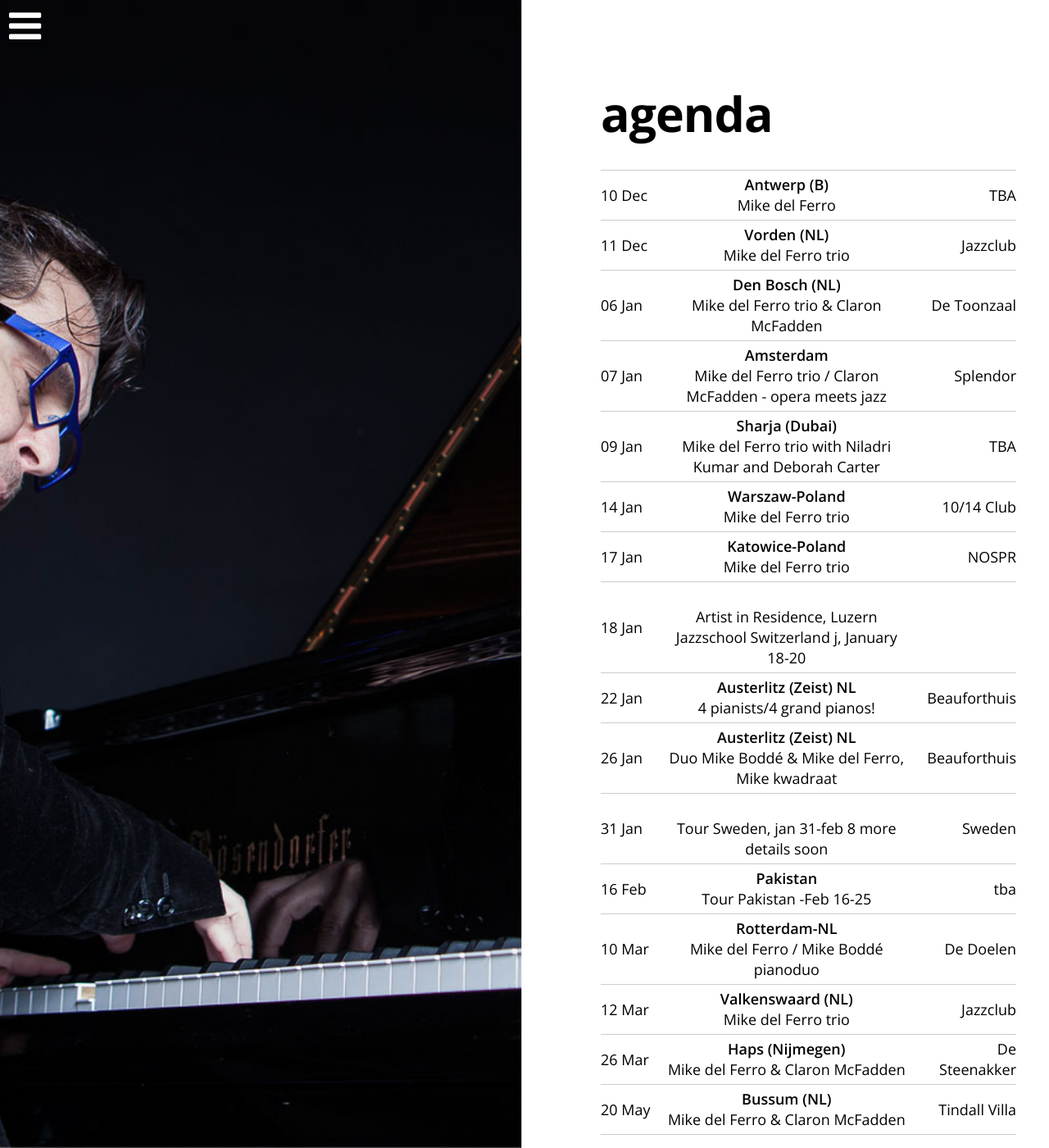
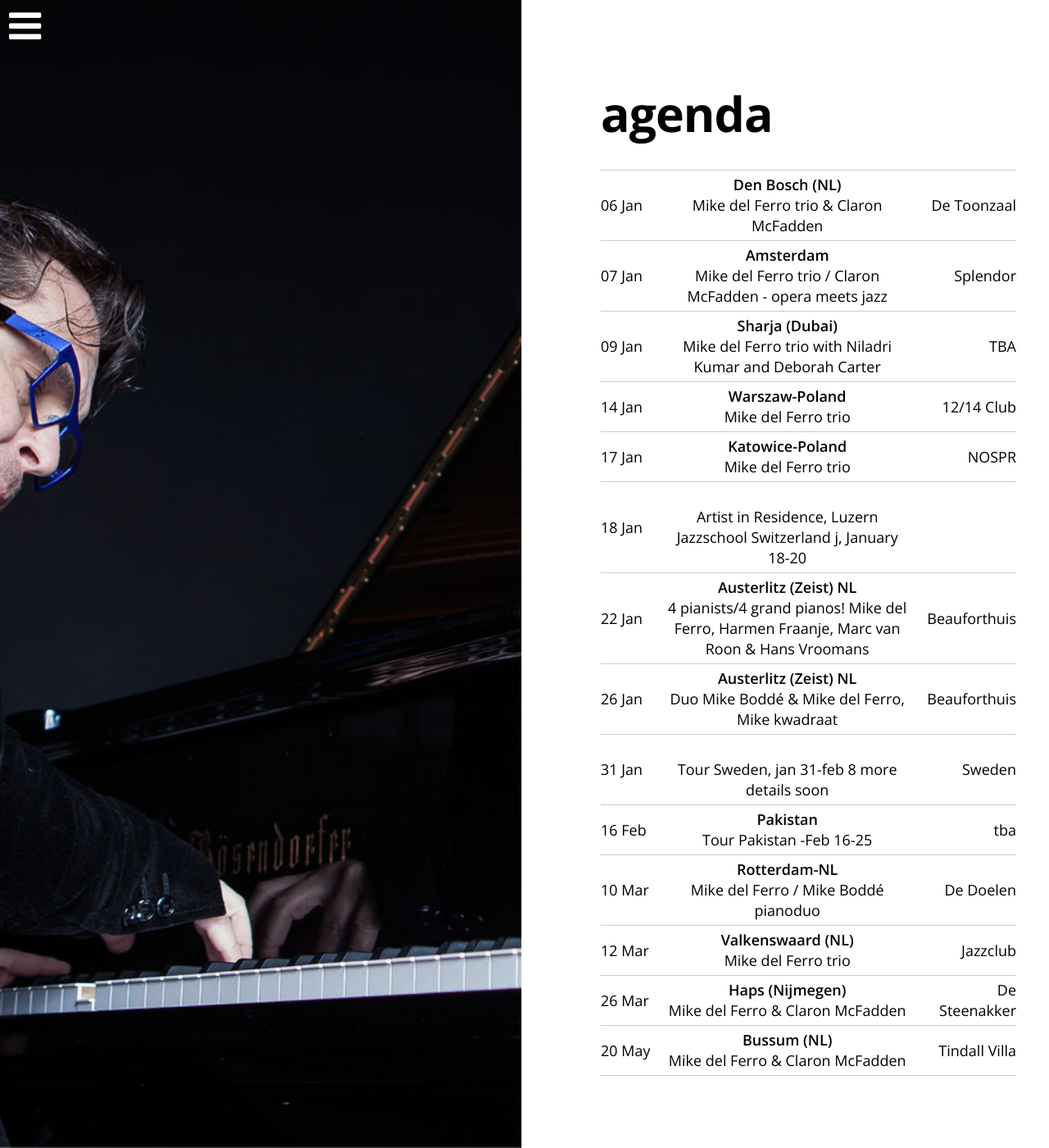
Before and after one commit to mikedelferro/website, a Jekyll site: the page built from agenda.html, in a window 1280 px wide and 1400 px high. Shown: the whole window at 82% size. Built offline with Jekyll 4.4.1, drawn with Linux system fonts in a browser that asks for light colours; nearby versions of some CDN libraries.

Commit message:
Updated '_config.yml' via CloudCannon

```diff
--- a/_config.yml
+++ b/_config.yml
@@ -6,9 +6,9 @@
     url: www.detoonzaal.nl
   - title: Mike del Ferro trio
     date: 2017-01-14 20:00:00
-    location: 10/14 Club
+    location: 12/14 Club
     venue: Warszaw-Poland
-    url:
+    url: www.12on14club.com
   - title: Mike del Ferro trio
     date: 2017-01-17 19:30:00
     location: NOSPR
@@ -23,17 +23,7 @@
     date: 2017-01-07 20:00:00
     location: Splendor
     venue: Amsterdam
-    url: www.splendoramsterdam.com
-  - title: Mike del Ferro
-    date: 2016-12-10 20:30:00
-    location: TBA
-    venue: Antwerp (B)
-    url:
-  - title: Mike del Ferro trio
-    date: 2016-12-11 15:00:00
-    location: Jazzclub
-    venue: Vorden (NL)
-    url:
+    url: 'https://www.facebook.com/events/211712302612825/'
   - title: Tour Pakistan -Feb 16-25
     date: 2017-02-16 20:00:00
     location: tba
@@ -69,7 +59,7 @@
     location: Tindall Villa
     venue: Bussum (NL)
     url: 'http://www.tindal.nl/Tindal/20170520.html'
-  - title: '4 pianists/4 grand pianos!'
+  - title: '4 pianists/4 grand pianos! Mike del Ferro, Harmen Fraanje, Marc van Roon & Hans Vroomans'
     date: 2017-01-22 17:30:00
     location: Beauforthuis
     venue: Austerlitz (Zeist) NL
```
